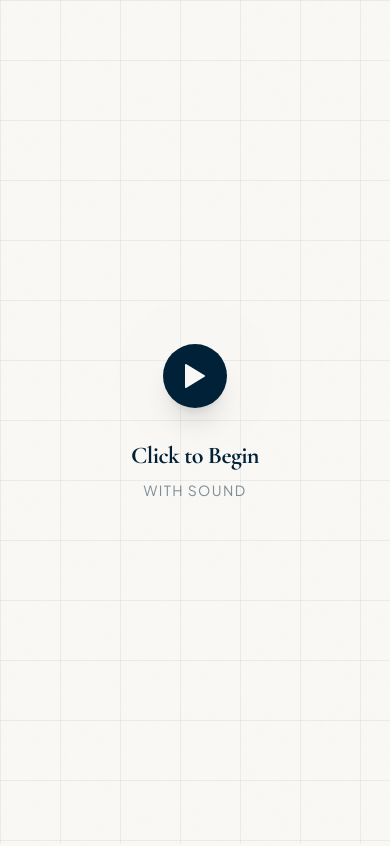
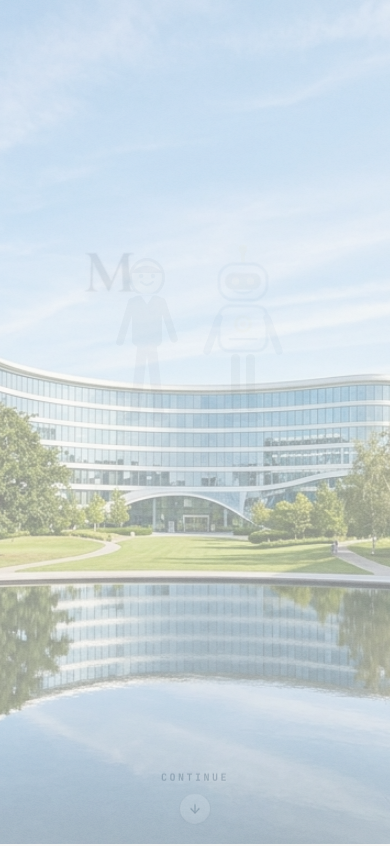
Before and after one commit to Vishal-25-cyber/Mantif_portfolio, a React (Vite) app: page / in a window 390 px wide. Shown: the top 846 px of the page. Built offline with nearby package versions, Linux system fonts and the light colour scheme.

Commit message:
fix: remove click-to-begin overlay and streamline seamless audio playback

```diff
--- a/src/App.tsx
+++ b/src/App.tsx
@@ -61,64 +61,47 @@ function useBgMusic(src: string): React.MutableRefObject<(() => void) | null> {
       window.removeEventListener('click', onGesture);
       window.removeEventListener('keydown', onGesture);
       window.removeEventListener('touchstart', onGesture);
+      window.removeEventListener('mousemove', onGesture);
+      window.removeEventListener('wheel', onGesture);
+      window.removeEventListener('scroll', onGesture);
     };
 
-    // Gesture fallback: first pointer/click/key starts the audio
+    const attachListeners = () => {
+      window.addEventListener('pointerdown', onGesture, { passive: true });
+      window.addEventListener('click', onGesture, { passive: true });
+      window.addEventListener('keydown', onGesture, { passive: true });
+      window.addEventListener('touchstart', onGesture, { passive: true });
+      window.addEventListener('mousemove', onGesture, { passive: true });
+      window.addEventListener('wheel', onGesture, { passive: true });
+      window.addEventListener('scroll', onGesture, { passive: true });
+    };
+
+    // Gesture fallback: starts the audio seamlessly on first interaction
     const onGesture = () => {
       if (started.current) return;
-      started.current = true;
-      removeListeners();
       audio.muted = false;
-      audio.volume = 0;
-      audio.play().then(() => fadeIn()).catch(() => {});
+      audio.play()
+        .then(() => {
+          started.current = true;
+          removeListeners();
+          fadeIn();
+        })
+        .catch(() => {});
     };
 
-    // ── Step 1: Direct unmuted autoplay ──────────────────────────────────────
+    // ── Direct autoplay attempt ───────────────────────────────────────────
     audio.volume = 0;
     audio.muted = false;
     audio.play()
       .then(() => {
-        // Browser allowed it — great, fade in
+        // Direct unmuted autoplay permitted by browser
         started.current = true;
         fadeIn();
       })
       .catch(() => {
-        // ── Step 2: Muted autoplay then immediate unmute ──────────────────────
-        // Browsers always allow muted autoplay. Once playing, Chrome lets you
-        // set .muted = false programmatically without needing a gesture.
-        audio.muted = true;
-        audio.volume = 0.45;
-        audio.play()
-          .then(() => {
-            // Muted play started — try immediate programmatic unmute.
-            // Chrome allows this once the audio element is already playing.
-            setTimeout(() => {
-              audio.muted = false;
-              requestAnimationFrame(() => {
-                if (!audio.muted) {
-                  // ✅ Unmute worked — fade in right now
-                  started.current = true;
-                  audio.volume = 0;
-                  fadeIn();
-                } else {
-                  // Browser kept it muted — fall back to first gesture
-                  window.addEventListener('pointerdown', onGesture, { once: true });
-                  window.addEventListener('click', onGesture, { once: true });
-                  window.addEventListener('keydown', onGesture, { once: true });
-                  window.addEventListener('touchstart', onGesture, { once: true, passive: true });
-                }
-              });
-            }, 250);
-          })
-          .catch(() => {
-            // ── Step 3: Full gesture fallback ──────────────────────────────
-            audio.muted = false;
-            audio.volume = 0;
-            window.addEventListener('pointerdown', onGesture, { once: true });
-            window.addEventListener('click', onGesture, { once: true });
-            window.addEventListener('keydown', onGesture, { once: true });
-            window.addEventListener('touchstart', onGesture, { once: true, passive: true });
-          });
+        // Browser requires user interaction on this domain (first-time visit)
+        // Attach listeners so any mouse movement, touch, click, or keypress begins audio seamlessly
+        attachListeners();
       });
 
     return () => {
--- a/src/sections/IntroSection.tsx
+++ b/src/sections/IntroSection.tsx
@@ -96,12 +96,10 @@ export const IntroSection: React.FC<IntroSectionProps> = ({ onIntroComplete }) =
     }, 8400);
   };
 
-  // Only start the sequence after the user has clicked to enter
   useEffect(() => {
-    if (!hasEntered) return;
     startSequence();
     return clearTimers;
-  }, [hasEntered]);
+  }, []);
 
   // When user clicks to view Intro from Navbar, restart animation from the very first walking stage
   useEffect(() => {
@@ -143,42 +141,11 @@ export const IntroSection: React.FC<IntroSectionProps> = ({ onIntroComplete }) =
   const isSceneActive = stage === 'walking' || stage === 'handshake';
   const isTitleActive = stage === 'titleReveal' || stage === 'completed';
 
-  const handleEnter = () => {
-    setHasEntered(true);
-    // Click event naturally propagates to window → triggers audio onGesture listener
-  };
-
   return (
     <section
       id="intro"
       className="relative w-full h-screen h-[100dvh] flex flex-col items-center justify-between overflow-hidden select-none bg-[#FAF8F5] px-4 sm:px-8"
     >
-      {/* ── Click-to-Begin Overlay (first visit audio gate) ───────────────── */}
-      {!hasEntered && (
-        <div
-          onClick={handleEnter}
-          className="absolute inset-0 z-50 flex flex-col items-center justify-center cursor-pointer bg-[#FAF8F5]"
-          style={{
-            backgroundImage:
-              'linear-gradient(rgba(0,33,55,0.06) 1px, transparent 1px), linear-gradient(90deg, rgba(0,33,55,0.06) 1px, transparent 1px)',
-            backgroundSize: '60px 60px',
-          }}
-        >
-          {/* Pulsing ring */}
-          <div className="relative flex items-center justify-center mb-8">
-            <span className="absolute inline-flex h-20 w-20 rounded-full bg-[#002137]/10 animate-ping" />
-            <span className="relative inline-flex h-16 w-16 rounded-full bg-[#002137] items-center justify-center shadow-xl">
-              {/* Play icon */}
-              <svg width="22" height="26" viewBox="0 0 22 26" fill="none" xmlns="http://www.w3.org/2000/svg">
-                <path d="M2 2L20 13L2 24V2Z" fill="#FAF8F5" stroke="#FAF8F5" strokeWidth="2" strokeLinejoin="round"/>
-              </svg>
-            </span>
-          </div>
-          <p className="font-serif text-[#002137] text-2xl sm:text-3xl font-bold tracking-tight mb-2">Click to Begin</p>
-          <p className="font-sans text-[#002137]/50 text-sm tracking-widest uppercase">with sound</p>
-        </div>
-      )}
-      {/* Full-bleed Checked Grid Background - ONLY visible during intro (walk & handshake), fades out for title */}
       <div
         className={`absolute inset-0 w-full h-full pointer-events-none z-0 transition-opacity duration-1000 ${
           isSceneActive ? 'opacity-100' : 'opacity-0'
```
